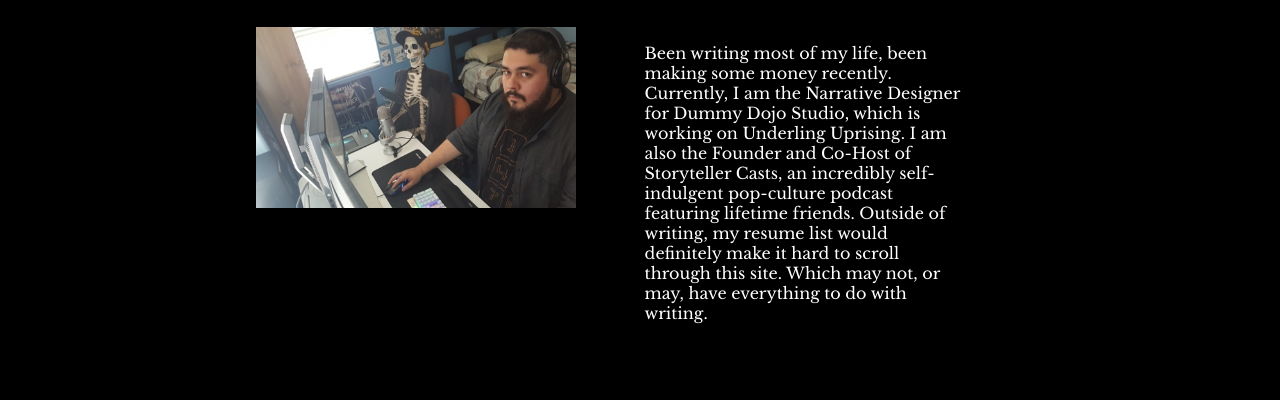
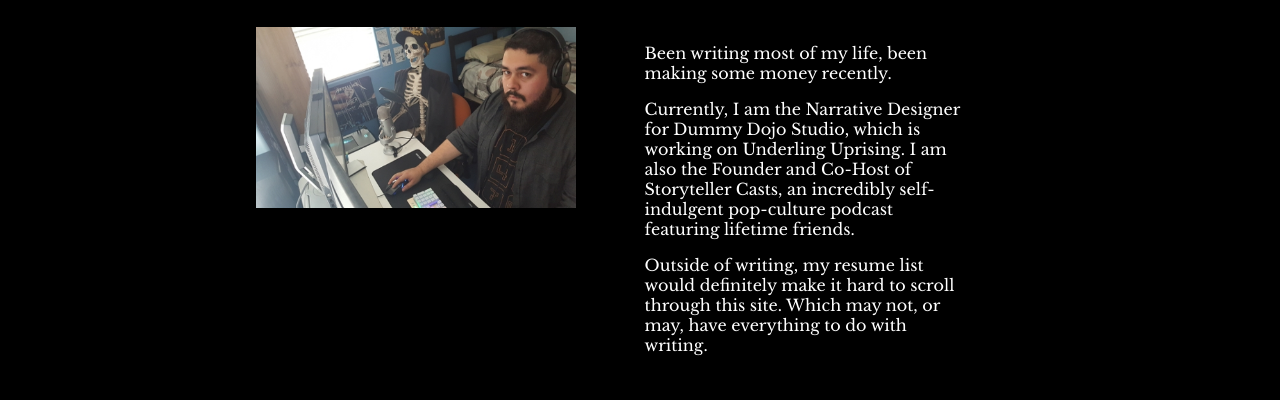
Before and after one commit to mailog/Chris-Website, a plain HTML site: page index.html in a window 1280 px wide. Shown: the part 59-459 px from the top of the page. Drawn offline with Linux system fonts and the light colour scheme.

Commit message:
Update index.html

```diff
--- a/index.html
+++ b/index.html
@@ -8,14 +8,14 @@
 
 		<div id = "home"><img src = "images/chris-vasquez.jpg">
 			<div id = "text">
-				<p>Been writing most of my life, been making some money recently.
+				<p>Been writing most of my life, been making some money recently.</p>
 
-Currently, I am the Narrative Designer for Dummy Dojo Studio, which is working on Underling Uprising.
-I am also the Founder and Co-Host of Storyteller Casts, an incredibly self-indulgent pop-culture
-podcast featuring lifetime friends.
+				<p>Currently, I am the Narrative Designer for Dummy Dojo Studio, which is working on Underling Uprising.
+				I am also the Founder and Co-Host of Storyteller Casts, an incredibly self-indulgent pop-culture
+				podcast featuring lifetime friends.</p>
 
-Outside of writing, my resume list would definitely make it hard to scroll through this site.
-Which may not, or may, have everything to do with writing.</p>
+				<p>Outside of writing, my resume list would definitely make it hard to scroll through this site.
+				Which may not, or may, have everything to do with writing.</p>
 			</div>
 
 			<div id = "work">
```
